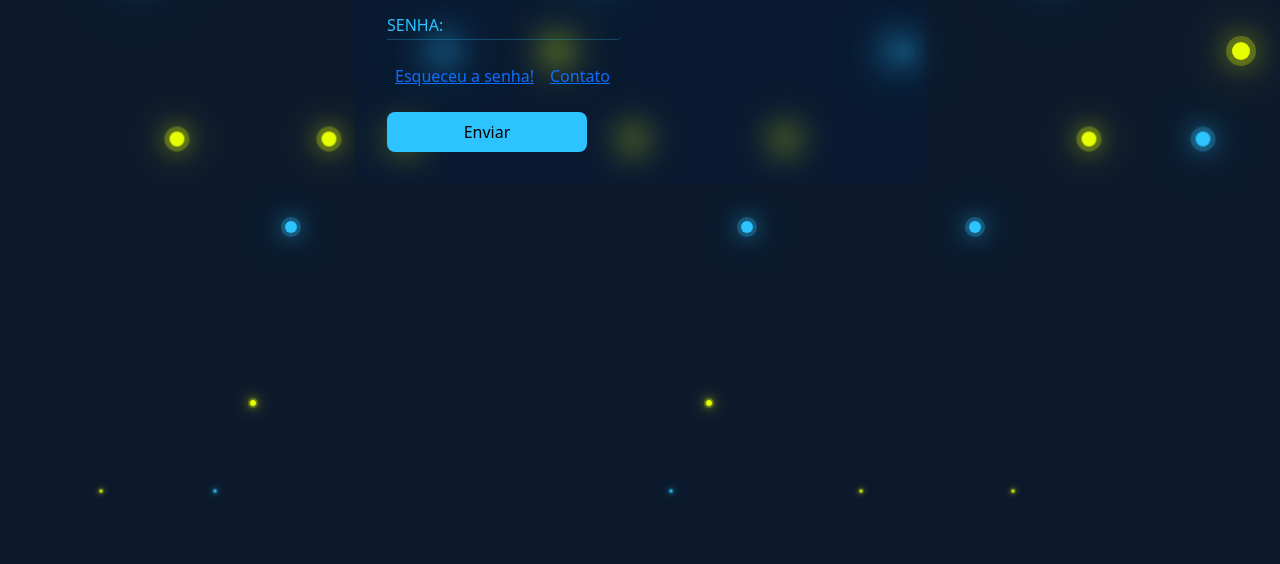
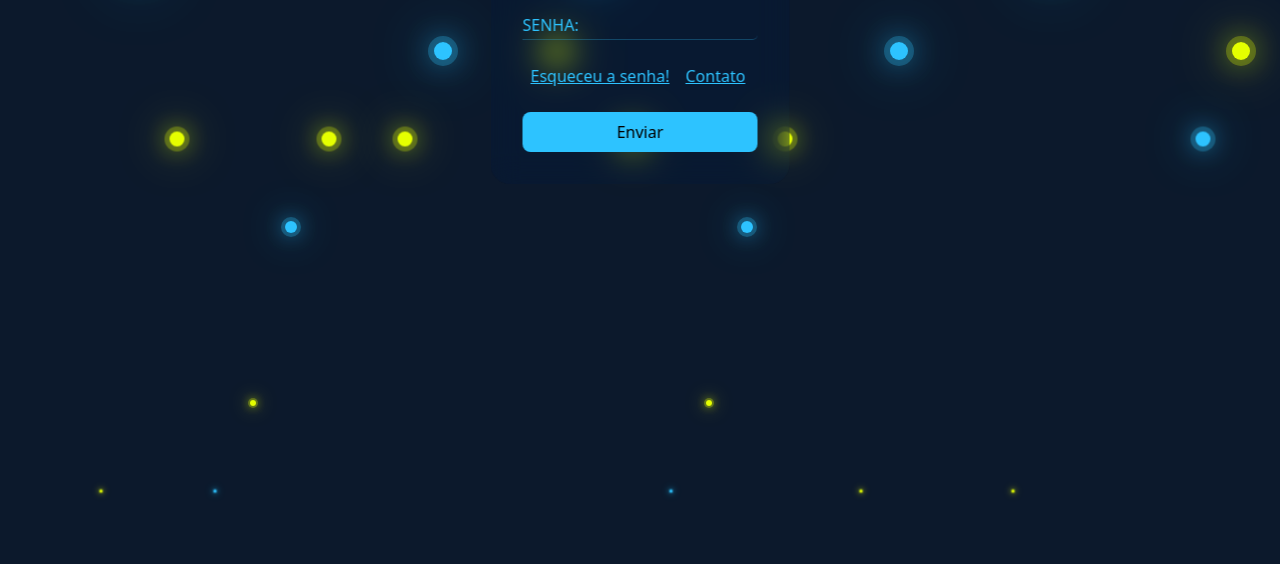
Before and after one commit to DanielMarcosPires/Formul-rio_Animado, a plain HTML site: page estrelas/index.html in a window 1280 px wide. Shown: the part 236-800 px from the top of the page. Drawn offline with nearby package versions, Linux system fonts and the light colour scheme.

Commit message:
Ajustando

```diff
--- a/estrelas/assets/css/style/container/style.css
+++ b/estrelas/assets/css/style/container/style.css
@@ -7,7 +7,6 @@
     top: 15%;
     left: 50%;
     transform: translateX(-50%);
-    width: 50%;
     min-width: 295px;
     z-index: 2;
 }
@@ -35,6 +34,7 @@ input[type="text"]{
     border-bottom: solid 1px var(--azulTransparente);
     transition: 0.2s;
     outline: none;
+    width: 100%;
 }
 input[type="text"]:focus{
     border-bottom:solid 1px var(--azul) ;
@@ -52,8 +52,11 @@ input[type="submit"]{
     padding: 8px 4px;
     border-radius: 8px;
     border: none;
-    width: 200px;
+    width: 100%;
 }
 input[type="submit"]:active{
     opacity: 0.2;
 }
+form a{
+    color: var(--azul);
+}
--- a/estrelas/index.html
+++ b/estrelas/index.html
@@ -55,10 +55,10 @@
             <span style="--i:1"></span>
             <span style="--i:16"></span>
             <span style="--i:19"></span>
-            <span style="--i:34"></span>
+            <span style="--i:28"></span>
             <span style="--i:11"></span>
             <span style="--i:17"></span>
-            <span style="--i:25"></span>
+            <span style="--i:29"></span>
             <span style="--i:9"></span>
             <span style="--i:10"></span>
             <span style="--i:5"></span>
```
